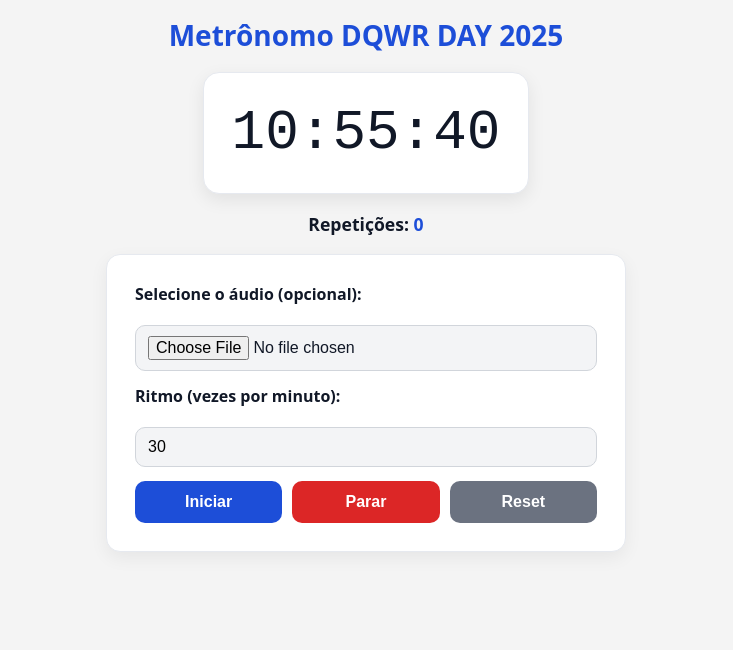
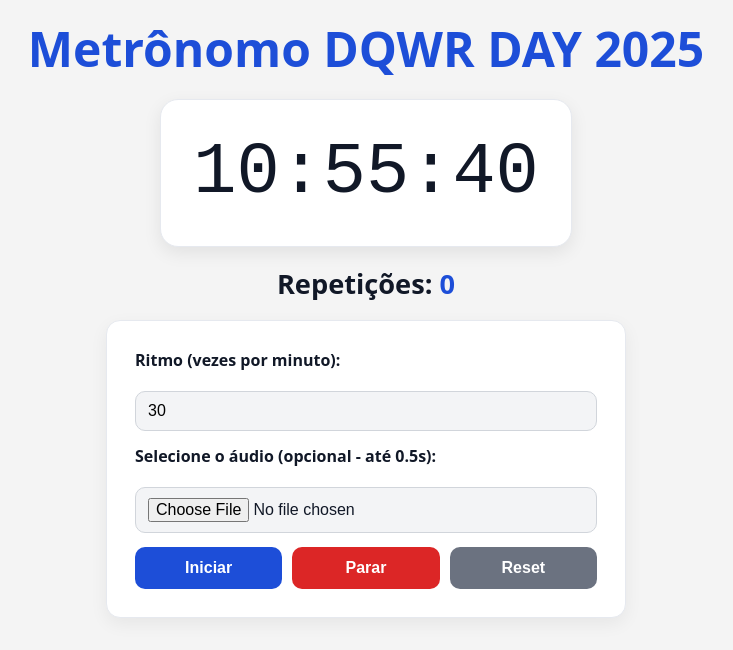
Before and after one commit to leofukuyama/metronomo_dqwr_day_2025, a plain HTML site: page index.html in a window 1280 px wide. Shown: the whole page, without its empty margins (274-1007 px from the left). Drawn offline with Linux system fonts and the light colour scheme.

Commit message:
refactor: Resized title, clock and repetições

```diff
--- a/index.html
+++ b/index.html
@@ -17,11 +17,13 @@
         </h2>
 
         <div class="container">
-            <label for="audioInput">Selecione o áudio (opcional):</label>
-            <input type="file" id="audioInput" accept="audio/*" />
-
             <label for="bpm">Ritmo (vezes por minuto):</label>
             <input type="number" id="bpm" value="30" min="1" />
+
+            <label for="audioInput">
+                Selecione o áudio (opcional - até 0.5s):
+            </label>
+            <input type="file" id="audioInput" accept="audio/*" />
 
             <div class="buttons">
                 <button id="startBtn" class="start">Iniciar</button>
--- a/style.css
+++ b/style.css
@@ -28,28 +28,31 @@ body {
 h1 {
   color: #1d4ed8;
   margin: 0;
-  font-size: clamp(1.25rem, 3vw, 1.75rem); /* responsivo */
+  font-size: clamp(1.8rem, 5vw, 3rem); /* maior */
   text-align: center;
 }
 
 /* relógio */
 .clock {
   font-family: "Courier New", monospace;
-  font-size: clamp(1.8rem, 6vw, 3.5rem);
+  font-size: clamp(2.4rem, 8vw, 4.5rem); /* maior e responsivo */
   background: #fff;
-  padding: clamp(12px, 4vw, 28px);
-  border-radius: 16px;
+  padding: clamp(16px, 5vw, 32px);
+  border-radius: 18px;
   box-shadow: 0 6px 18px rgba(0,0,0,0.08);
   border: 1px solid #e6e9ef;
   text-align: center;
-  min-width: 0; /* evita overflow em flex */
+  min-width: 0;
 }
+
 
 /* contador */
 h2 {
   margin: 0;
-  font-size: 1.1rem;
+  font-size: clamp(1.2rem, 4vw, 1.7rem);
+  text-align: center;
 }
+
 #counter {
   color: #1d4ed8;
   font-weight: 700;
```
